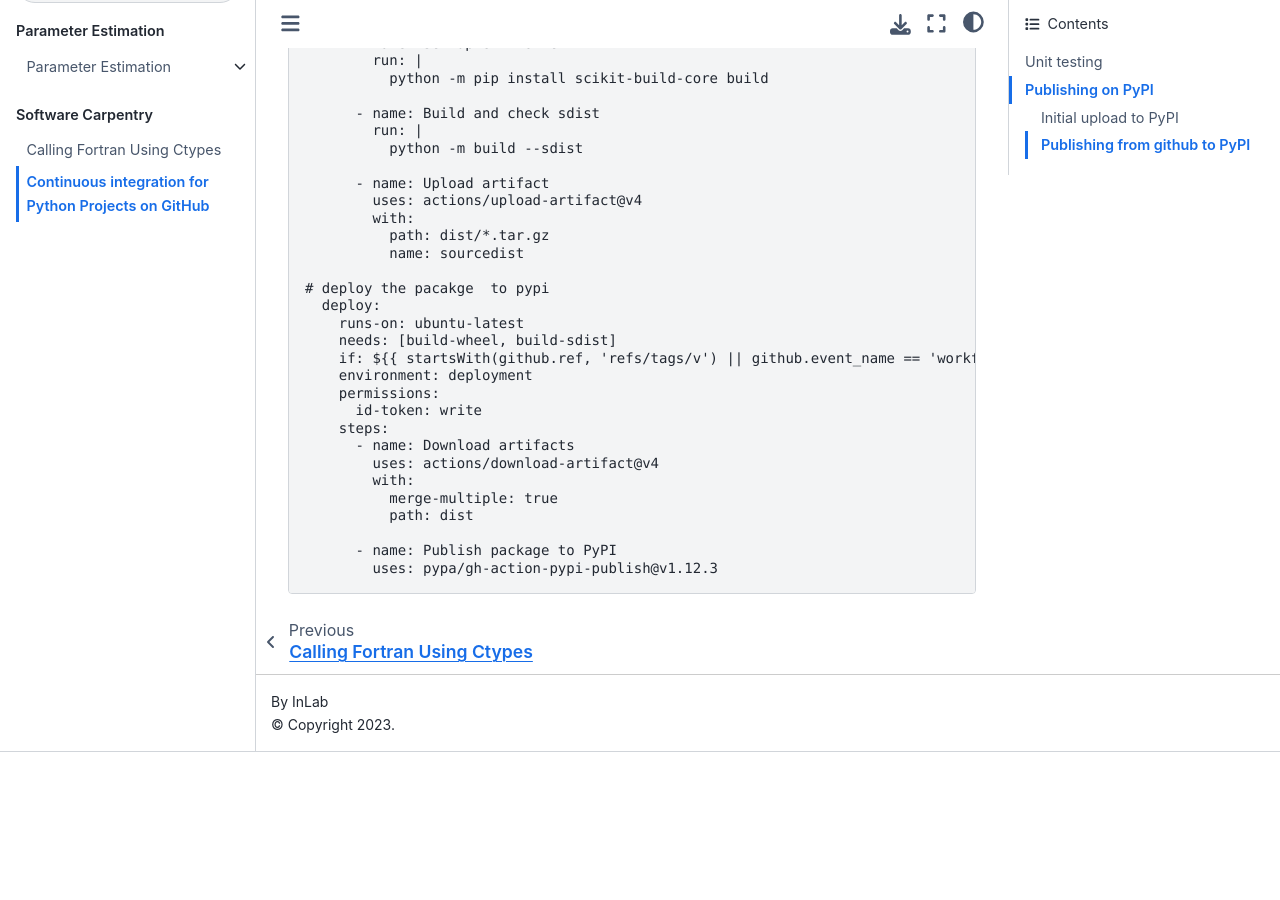
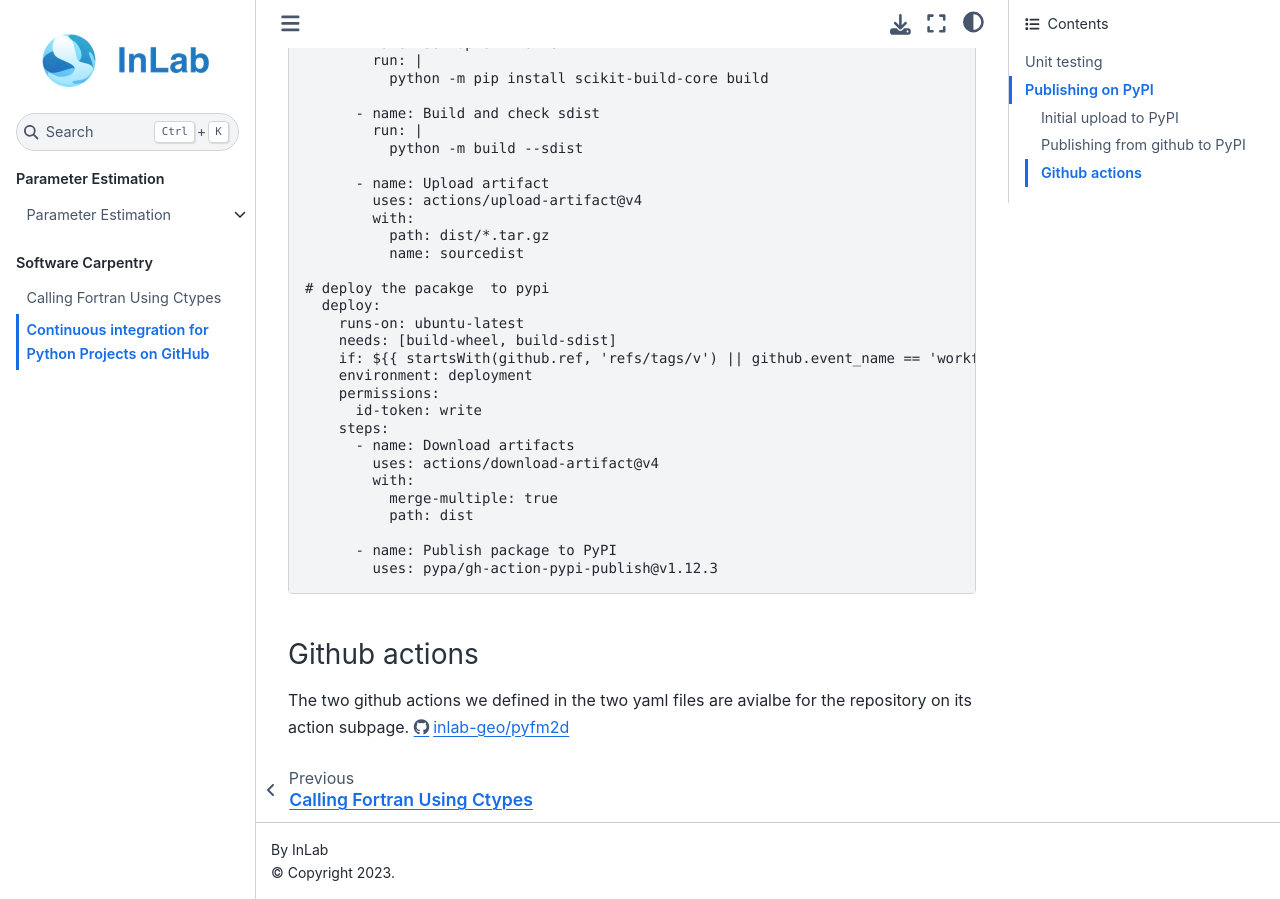
Before and after one commit to inlab-geo/cofi-resources, a Jupyter Book: the page built from docs/software_carpentry/python_packaging.md, in a window 1280 px wide and 900 px high, scrolled down 4754 px. Built offline with Jupyter Book 1.0.4 settings and Sphinx 7.4.7 and the Sphinx Book theme 1.1.4, drawn with Linux system fonts in a browser that asks for light colours; before the commit the page ends 5506 px from its top, so only the background shows below that.

Commit message:
Update python_packaging.md

````diff
--- a/docs/software_carpentry/python_packaging.md
+++ b/docs/software_carpentry/python_packaging.md
@@ -241,3 +241,9 @@ jobs:
       - name: Publish package to PyPI
         uses: pypa/gh-action-pypi-publish@v1.12.3
 ```
+
+
+### Github actions
+
+The two github actions we defined in the two yaml files are avialbe for the repository on its action subpage.
+[https://github.com/inlab-geo/pyfm2d/actions](https://github.com/inlab-geo/pyfm2d/actions)
````
